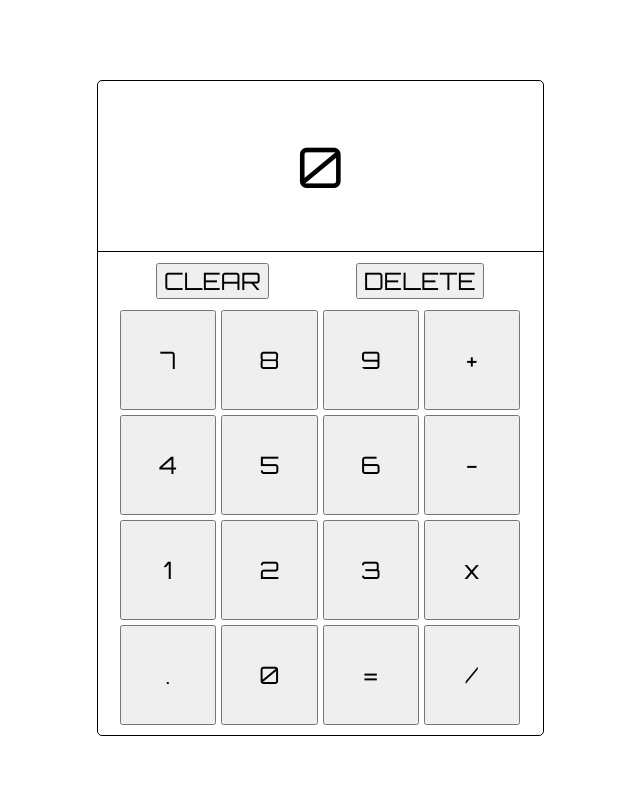
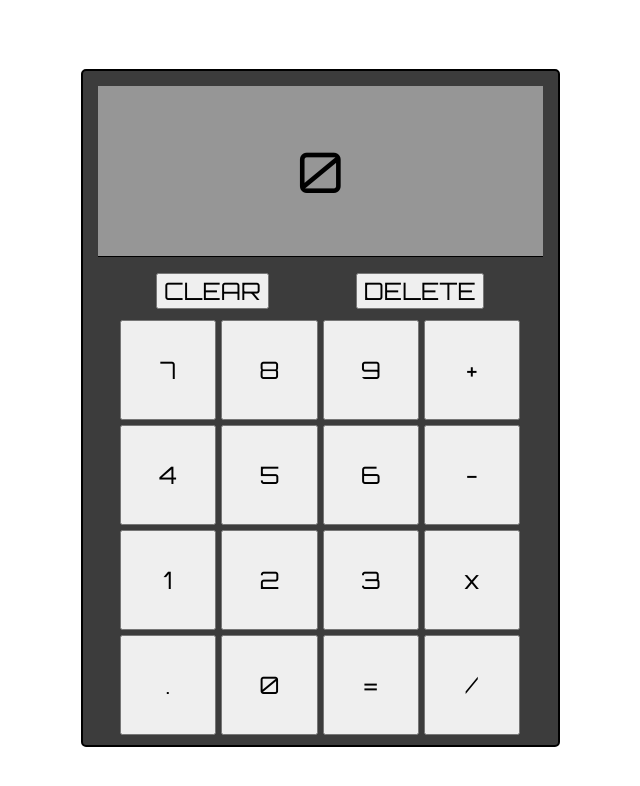
Before and after one commit to Melanie-J-Baker/calculator-project, a plain HTML site: page index.html in a window 1280 px wide. Shown: the whole page, without its empty margins (320-960 px from the left). Drawn offline with Linux system fonts and the light colour scheme.

Commit message:
Apply basic styling to calculator

```diff
--- a/styles.css
+++ b/styles.css
@@ -11,8 +11,9 @@
     align-items: center;
     flex-direction: column;
     font-size: 10rem;
-    border: 1px solid black;
+    border: 2px solid black;
     border-radius: 5px;
+    background-color: rgb(60, 60, 60);
 }
 
 .display {
@@ -27,7 +28,8 @@
     font-size: 0.35em;
     border-bottom: 1px solid black;
     font-family: 'Orbitron', sans-serif;
-
+    background-color: rgb(150, 150, 150);
+    margin: 15px 15px 5px 15px;
 }
 
 .prevDisplay {
@@ -41,9 +43,10 @@
 .clearButtons {
     display: flex;
     flex-direction: row;
-    margin: 10px 5px 5px 5px;
+    padding: 10px 5px 5px 5px;
     width: 415px;
     justify-content: space-around;
+    background-color: rgb(60, 60, 60);
 }
 
 .clearButton {
@@ -61,6 +64,7 @@
     grid-template-rows: 100px 100px 100px 100px;
     grid-gap: 5px;
     margin: 5px 5px 10px 5px;
+    background-color: rgb(60, 60, 60);
 }
 
 button {
```
